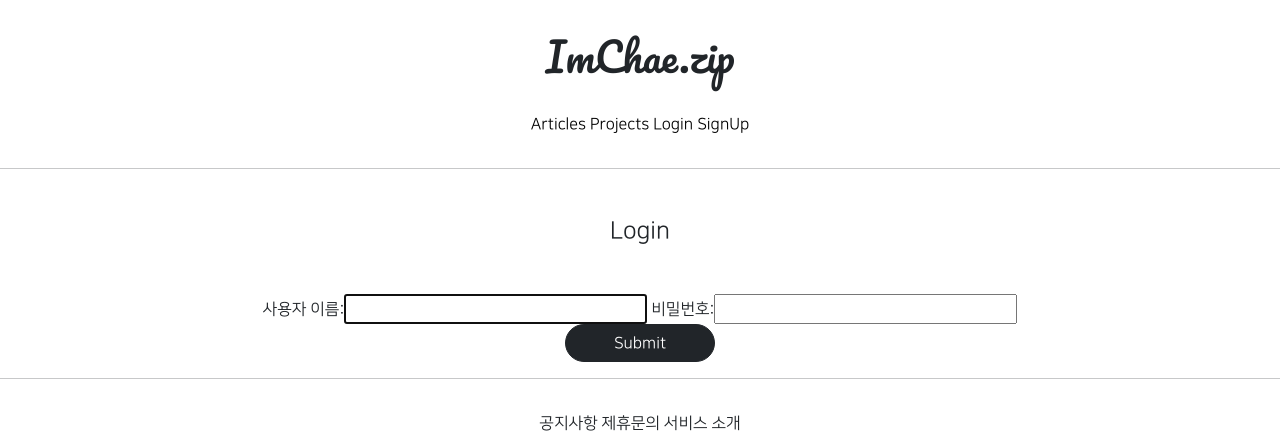
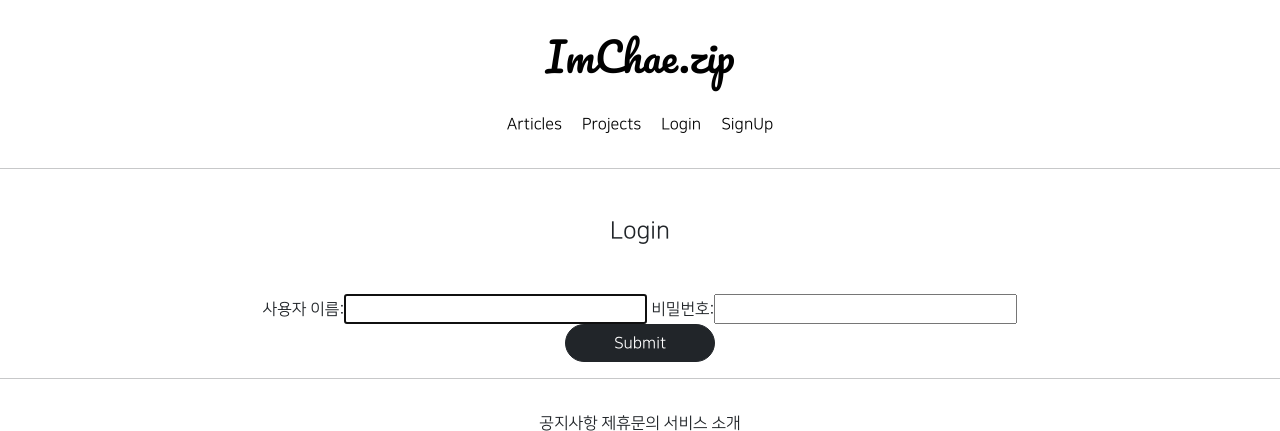
Before and after one commit to chaejinims2/gis_4ban_1, a Django app: a page that uses templates/header.html in a window 1280 px wide. Shown: the top 431 px of the page. Run offline with Django 3.2, Linux system fonts and the light colour scheme; parts of the project's set-up code (start-up, migrations or seed data) failed here and were passed over.

Commit message:
8/27 4ban class commit 2

```diff
--- a/articleapp/models.py
+++ b/articleapp/models.py
@@ -9,7 +9,7 @@ class Article(models.Model):
                                related_name='article', null=True)
 
     project = models.ForeignKey(Project, on_delete=models.SET_NULL,
-                                related_name='article', null=True)
+                                related_name='article', null=True, blank=True)
 
     title = models.CharField(max_length=200, null=True)
     image = models.ImageField(upload_to='article/')
--- a/djangoProject/urls.py
+++ b/djangoProject/urls.py
@@ -18,8 +18,10 @@ from django.conf.urls.static import static
 from django.contrib import admin
 from django.urls import path, include
 
+from articleapp.views import ArticleListView
 
 urlpatterns = [
+    path('', ArticleListView.as_view, name='home'),
 
     path('admin/', admin.site.urls),
     path('accounts/', include('accountapp.urls')),
--- a/templates/header.html
+++ b/templates/header.html
@@ -1,20 +1,24 @@
 <div style="text-align: center">
     <div class="imchaezip_header_logo">
-        <h1> ImChae.zip</h1>
+        <h1>
+            <a href="{%  url 'articleapp:list' %}">
+                ImChae.zip
+            </a>
+        </h1>
     </div>
     <div class="imchaezip_header_button">
-        <span>
+        <span class="mx-2">
             <a href="{% url 'articleapp:list' %}">
                 Articles
             </a>
         </span>
-        <span>
+        <span class="mx-2">
             <a href="{%  url 'projectapp:list' %}">
                 Projects
             </a>
         </span>
     {% if user.is_authenticated %}
-        <span>
+        <span class="mx-2">
             <a href="{%  url 'subscribeapp:list' %}">
                 Subscription
             </a>
@@ -22,23 +26,23 @@
     {% endif %}
         {% if not user.is_authenticated %}
 
-        <span>
+        <span class="mx-2">
             <a href="{% url 'accountapp:login' %}">
                 Login
             </a>
         </span>
-        <span>
+        <span class="mx-2">
             <a href="{%  url 'accountapp:create' %}">
                 SignUp
             </a>
         </span>
         {% else%}
-        <span>
+        <span class="mx-2">
             <a href="{%  url 'accountapp:detail' pk=user.pk %}">
                 MyPage
             </a>
         </span>
-        <span>
+        <span class="mx-2">
             <a href="{%  url 'accountapp:logout' %}">
                 Logout
             </a>
```
Also changed, not shown: articleapp/migrations/0004_alter_article_project.py (added).
